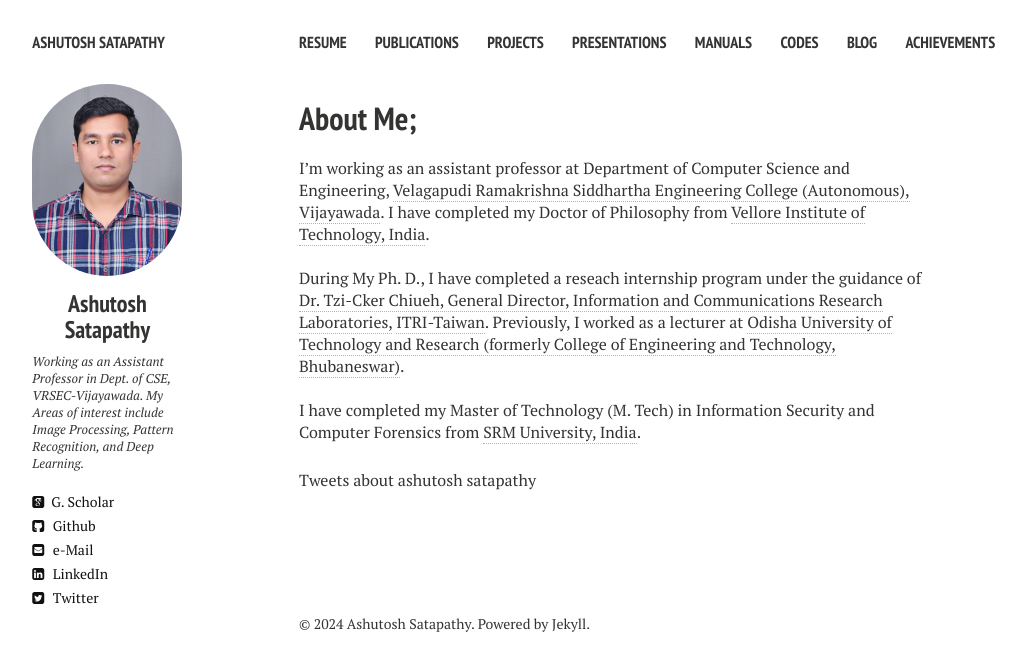
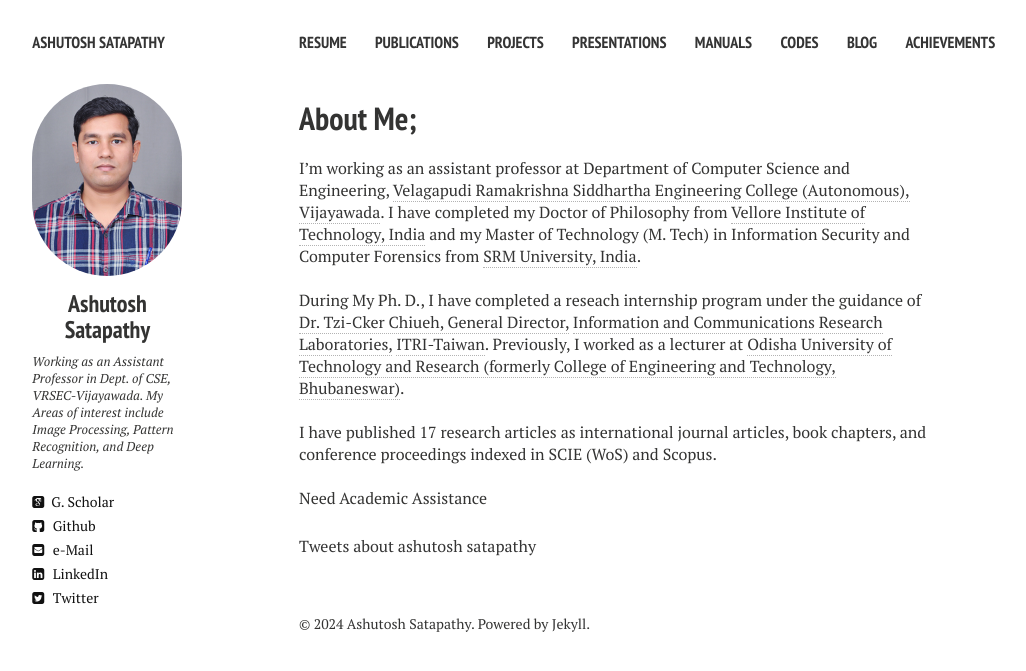
Before and after one commit to ashutoshsatapathy1990/ashutoshsatapathy1990.github.io, a Jekyll site: the page built from index.md, in a window 1280 px wide. Shown: the top 671 px of the page, without its empty margins (21-1047 px from the left). Built offline with Jekyll 4.4.1, drawn with Linux system fonts in a browser that asks for light colours; nearby versions of some CDN libraries; comment, search, counter and statistics services are not loaded.

Commit message:
Update index.md

```diff
--- a/index.md
+++ b/index.md
@@ -7,10 +7,13 @@ image:
 #  feature: Banner.jpg
 ---
 
-I'm working as an assistant professor at Department of Computer Science and Engineering, [Velagapudi Ramakrishna Siddhartha Engineering College (Autonomous), Vijayawada](https://www.vrsiddhartha.ac.in/cse/wp-content/uploads/2020/06/39_Ashutosh-Satapathy.pdf). I have completed my Doctor of Philosophy from [Vellore Institute of Technology, India](http://chennai.vit.ac.in/).
+I'm working as an assistant professor at Department of Computer Science and Engineering, [Velagapudi Ramakrishna Siddhartha Engineering College (Autonomous), Vijayawada](https://www.vrsiddhartha.ac.in/cse/wp-content/uploads/2020/06/39_Ashutosh-Satapathy.pdf). I have completed my Doctor of Philosophy from [Vellore Institute of Technology, India](http://chennai.vit.ac.in/) and my Master of Technology (M. Tech) in Information Security and Computer Forensics from [SRM University, India](http://www.srmuniv.ac.in/).
 
 <br />
 During My Ph. D., I have completed a reseach internship program under the guidance of [Dr. Tzi-Cker Chiueh, General Director,](https://tw.linkedin.com/in/tzi-cker-chiueh-40b9823) [Information and Communications Research Laboratories,](https://www.itri.org.tw/english/Information-and-Communications-Research-Laboratories?CRWP=617766560237564533) [ITRI-Taiwan](https://www.itri.org.tw/). Previously, I worked as a lecturer at [Odisha University of Technology and Research (formerly College of Engineering and Technology, Bhubaneswar)](https://www.cet.edu.in/).
 <br />
 <br />
-I have completed my Master of Technology (M. Tech) in Information Security and Computer Forensics from [SRM University, India](http://www.srmuniv.ac.in/).
+I have published 17 research articles as international journal articles, book chapters, and conference proceedings indexed in SCIE (WoS) and Scopus.
+<br />
+<br />
+Need Academic Assistance
```
